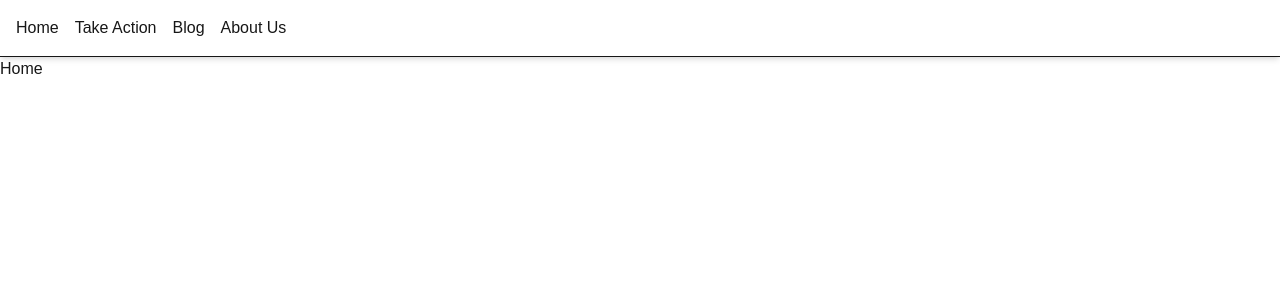
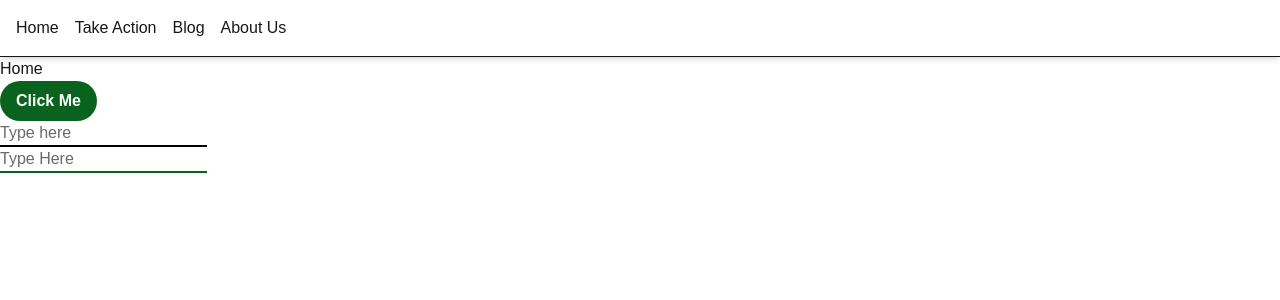
Before and after one commit to dina-shoham/choice-in-numbers, a Next.js app in the folder choice-in-numbers-frontend/: page / in a window 1280 px wide. Shown: the top 300 px of the page. Built offline with nearby package versions, Linux system fonts and the light colour scheme.

Commit message:
input component

```diff
--- /dev/null
+++ b/choice-in-numbers-frontend/components/InputAccentColour.tsx
@@ -0,0 +1,19 @@
+import { useState } from 'react';
+import '../styles/globals.css';
+
+interface InputProps {
+  InputText: string;
+  OnChange: (event: React.ChangeEvent<HTMLInputElement>) => void;
+  Colour: 'black' | 'white' | 'accent-dark' | 'accent-light';
+}
+
+export default function Input({ InputText, OnChange, Colour }: InputProps): React.JSX.Element {
+    return (
+        <input
+            type="text"
+            placeholder={InputText}
+            className="border-b-2 border-accent-dark focus:outline-none focus:border-accent-light text-black placeholder:text-grey-dark"
+            onChange={OnChange}
+        />
+    );
+}
--- /dev/null
+++ b/choice-in-numbers-frontend/components/InputBlack.tsx
@@ -0,0 +1,19 @@
+import { useState } from 'react';
+import '../styles/globals.css';
+
+interface InputProps {
+  InputText: string;
+  OnChange: (event: React.ChangeEvent<HTMLInputElement>) => void;
+  Colour: 'black' | 'white' | 'accent-dark' | 'accent-light';
+}
+
+export default function Input({ InputText, OnChange }: InputProps): React.JSX.Element {
+    return (
+        <input
+            type="text"
+            placeholder={InputText}
+            className="border-b-2 border-black focus:outline-none focus:border-accent-dark text-black placeholder:text-grey-dark"
+            onChange={OnChange}
+        />
+    );
+}
--- a/choice-in-numbers-frontend/pages/_app.tsx
+++ b/choice-in-numbers-frontend/pages/_app.tsx
@@ -1,13 +1,35 @@
 import { AppProps } from 'next/app';
 import NavBar from '../components/NavBar';
 import '../styles/globals.css'
+import Button from '../components/Button';
+import InputBlack from '../components/InputBlack';
+import InputAccentColour from '../components/InputAccentColour';
+import { useState } from 'react';
 
 export default function MyApp({ Component, pageProps }: AppProps): React.JSX.Element {
+  const [ inputText, setInputText ] = useState('Type here');
+
+  const handleInputChange = (event: React.ChangeEvent<HTMLInputElement>) => {
+    setInputText(event.target.value);
+    if (event.target.value === '') {
+      setInputText('Type here');
+    }
+  };
+
   return (
     <>
       <NavBar />
       <main>
         <Component {...pageProps} />
+          <div>
+            <Button ButtonText="Click Me" OnClick={() => console.log("clicked")} />
+          </div>
+          <div>
+            <InputBlack InputText={inputText} OnChange={handleInputChange} Colour='accent-dark' />
+          </div>
+          <div>
+            <InputAccentColour InputText="Type Here" OnChange={() => console.log("typing")} Colour='black' />
+          </div>
       </main>
     </>
   );
--- a/choice-in-numbers-frontend/styles/globals.css
+++ b/choice-in-numbers-frontend/styles/globals.css
@@ -6,6 +6,8 @@
   --accent-dark: #09631E;
   --accent-light: #88B492;
   --white: #ffffff;
+  --grey-dark: #6b6b6b;
+  --grey-light: #cecece;
 }
 
 @theme inline {
@@ -14,6 +16,8 @@
   --color-accent-dark: var(--accent-dark);
   --color-accent-light: var(--accent-light);
   --color-white: var(--white);
+  --color-grey-dark: var(--grey-dark);
+  --color-grey-light: var(--grey-light);
   --font-sans: "Helvetica";
 }
 
```
